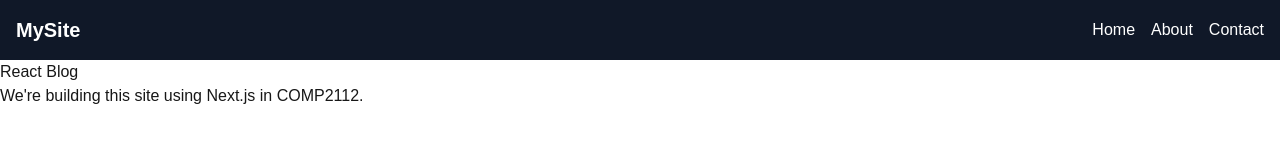
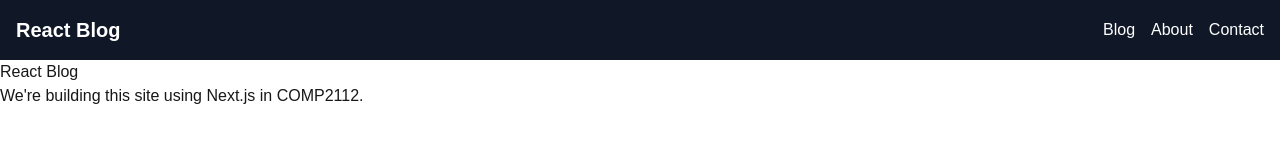
Before and after one commit to ifotn/comp2112-react-blog-f26, a Next.js app: page / in a window 1280 px wide. Shown: the top 160 px of the page. Built offline with nearby package versions, Linux system fonts and the light colour scheme.

Commit message:
l2/3 - create blog using vercel api

```diff
--- /dev/null
+++ b/app/blog/page.tsx
@@ -0,0 +1,22 @@
+import {Post} from "@/app/types/post";
+
+export default async function Blog() {
+    // fetch blog data from external api
+    const data: Response = await fetch('https://api.vercel.app/blog');
+
+    // convert api data to an array of Post objects
+    const posts: Post[] = await data.json();
+
+    return (
+        <main>
+            <h1>Blog</h1>
+            <ul>
+                {posts.map((post) => (
+                    <li key={post.id}>
+                        {post.title}
+                    </li>
+                ))}
+            </ul>
+        </main>
+    );
+}
--- a/app/components/navbar.tsx
+++ b/app/components/navbar.tsx
@@ -3,9 +3,11 @@ import Link from "next/link";
 export default function Navbar() {
     return (
         <nav className="bg-gray-900 text-white p-4 flex flex-col md:flex-row md:justify-between md:items-center">
-            <h1 className="text-xl font-bold mb-2 md:mb-0">MySite</h1>
+            <h1 className="text-xl font-bold mb-2 md:mb-0">
+                <Link href="/">React Blog</Link>
+            </h1>
             <ul className="flex flex-col md:flex-row md:space-x-4">
-                <li><Link href="/" className="hover:text-gray-300">Home</Link></li>
+                <li><Link href="/blog" className="hover:text-gray-300">Blog</Link></li>
                 <li><Link href="/about" className="hover:text-gray-300">About</Link></li>
                 <li><Link href="/contact" className="hover:text-gray-300">Contact</Link></li>
             </ul>
--- /dev/null
+++ b/app/types/post.ts
@@ -0,0 +1,5 @@
+// post data type for blog data
+export interface Post {
+    id: number;
+    title: string;
+}
```
